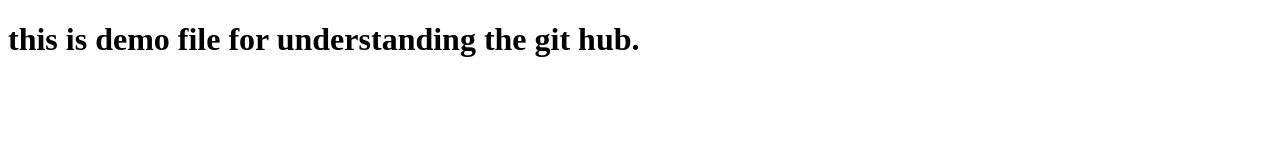
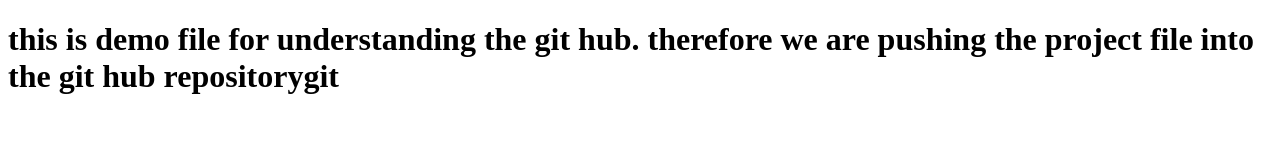
Before and after one commit to dhankhhar/demo-project, a plain HTML site: page index.html in a window 1280 px wide. Drawn offline with Linux system fonts and the light colour scheme.

Commit message:
file has been modified

```diff
--- a/index.html
+++ b/index.html
@@ -8,6 +8,7 @@
 <body>
     <h1>
         this is demo file for understanding the git hub.
+        therefore we are pushing the project file into the git hub repositorygit
     </h1>
 </body>
 </html>
```
Also changed, not shown: 1 other file.
